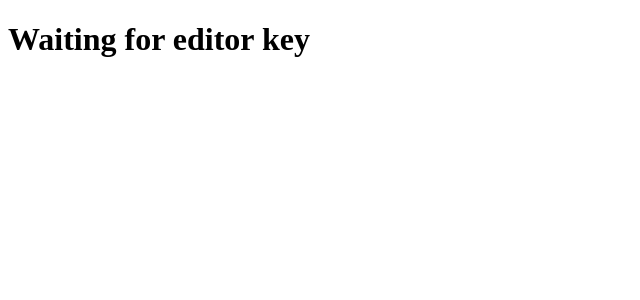
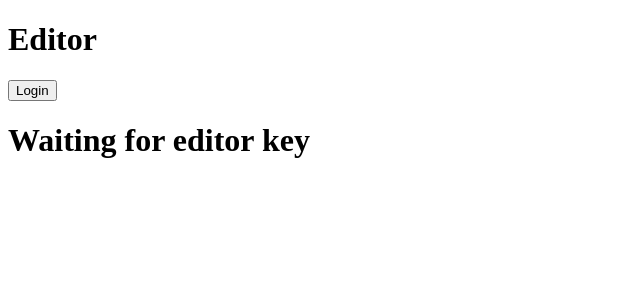
Before and after one commit to KirilKaloyanov/baatbg, a Next.js app: page / in a window 1280 px wide. Shown: the top 300 px of the page, without its empty margins (0-640 px from the left). Built offline with nearby package versions, Linux system fonts and the light colour scheme; no server answers.

Commit message:
Implements auth

```diff
--- a/firebaseConfig.ts
+++ b/firebaseConfig.ts
@@ -1,5 +1,8 @@
 // firebaseConfig.ts
 import { initializeApp } from "firebase/app";
+import { getAuth, signInWithCredential, GoogleAuthProvider } from 'firebase/auth';
+
+
 import { getFirestore, setLogLevel } from "firebase/firestore";
 
 const firebaseConfig = {
@@ -15,8 +18,11 @@ const firebaseConfig = {
 
 const app = initializeApp(firebaseConfig);
 const db = getFirestore(app);
+const auth = getAuth(app);
+
 
 // setLogLevel('debug');
 
 
 export { db };
+export { auth };
--- a/src/app/layout.tsx
+++ b/src/app/layout.tsx
@@ -1,3 +1,9 @@
+import { AuthProvider } from "../authContext"
+
+export const metadata = {
+  title: "BAAT application"
+}
+
 export default function RootLayout({
     children,
   }: {
@@ -5,7 +11,11 @@ export default function RootLayout({
   }) {
     return (
       <html lang="en">
-        <body>{children}</body>
+        <body>
+          <AuthProvider>
+            {children}
+          </AuthProvider>
+        </body>
       </html>
     )
   }
--- a/src/app/page.tsx
+++ b/src/app/page.tsx
@@ -1,4 +1,5 @@
 import dynamic from "next/dynamic";
+import Authentication from "../components/login";
 
 export default async function Page() {
   const TinyMCEditor = dynamic(() => import("../components/richEditor"), {
@@ -15,18 +16,23 @@ export default async function Page() {
       );
       const data = await response.json();
       apiKey = data.apiKey;
-      console.log("FB api key tiny", apiKey);
+      console.log("remote FB api key tiny", apiKey);
     } catch (error) {
       console.error("Error fetching TinyMCE API Key:", error);
     }
   }
 
-  if (!apiKey) return <h1> Waiting for editor key</h1>;
-  if (apiKey)
+  // if (!apiKey) return <h1> Waiting for editor key</h1>;
+  // if (apiKey)
     return (
       <>
         <h1>Editor</h1>
-        <TinyMCEditor apiKey={apiKey} />
+        <Authentication />
+        {
+          apiKey
+          ? <TinyMCEditor apiKey={apiKey} />
+          : <h1> Waiting for editor key</h1>
+        }
       </>
     );
 }
--- /dev/null
+++ b/src/authContext.tsx
@@ -0,0 +1,23 @@
+"use client"
+// authContext.tsx
+import { createContext, useContext, useEffect, useState } from 'react';
+import { onAuthStateChanged, User } from 'firebase/auth';
+import { auth } from '../firebaseConfig';
+
+const AuthContext = createContext<User | null>(null);
+
+export const AuthProvider = ({ children }: { children: React.ReactNode }) => {
+  const [user, setUser] = useState<User | null>(null);
+
+  useEffect(() => {
+    const unsubscribe = onAuthStateChanged(auth, (currentUser) => {
+      setUser(currentUser);
+    });
+
+    return () => unsubscribe();
+  }, []);
+
+  return <AuthContext.Provider value={user}>{children}</AuthContext.Provider>;
+};
+
+export const useAuth = () => useContext(AuthContext);
--- /dev/null
+++ b/src/components/login.tsx
@@ -0,0 +1,45 @@
+"use client";
+
+import { signInWithPopup } from "firebase/auth";
+import { signOut, GoogleAuthProvider } from "firebase/auth";
+import { auth } from "../../firebaseConfig";
+import { useAuth } from '../authContext';
+
+export default function Login() {
+
+  let credential: any;
+
+  const user = useAuth();
+
+  const provider = new GoogleAuthProvider();
+
+  function handleLogin() {
+    signInWithPopup(auth, provider)
+      .then((result) => {
+        credential = result.user;
+        console.log(credential);
+      })
+      .catch((err) => {
+        console.log(err);
+      });
+  }
+
+  function handleLogout() {
+    signOut(auth)
+      .then(() => {
+        console.log("signed out");
+      })
+      .catch((err) => {
+        console.log("error", err);
+      });
+  }
+
+  return (
+    <>
+        {!user
+            ? <button onClick={handleLogin}>Login</button>
+            : <button onClick={handleLogout}>Logout</button>
+        }
+    </>
+  );
+}
```
